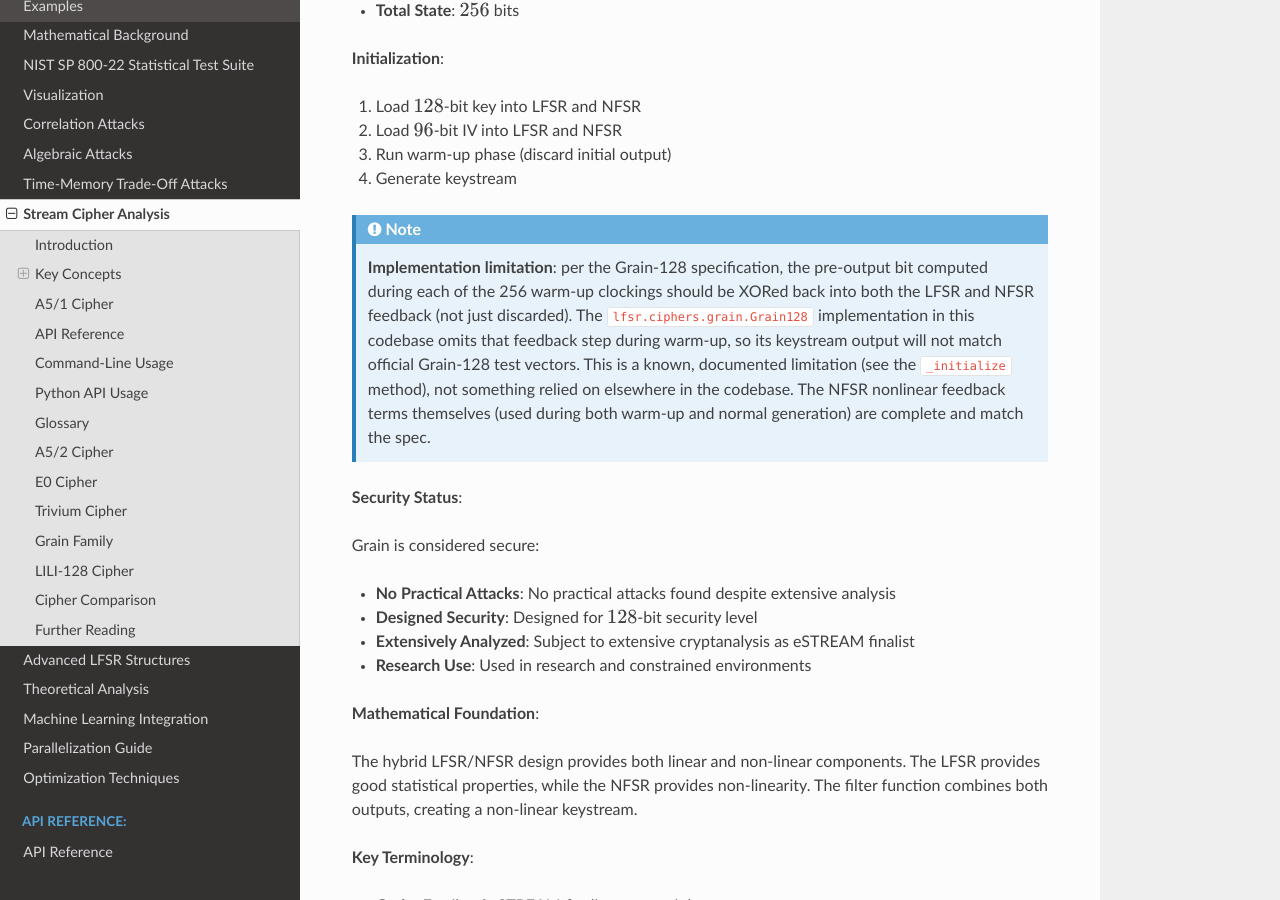
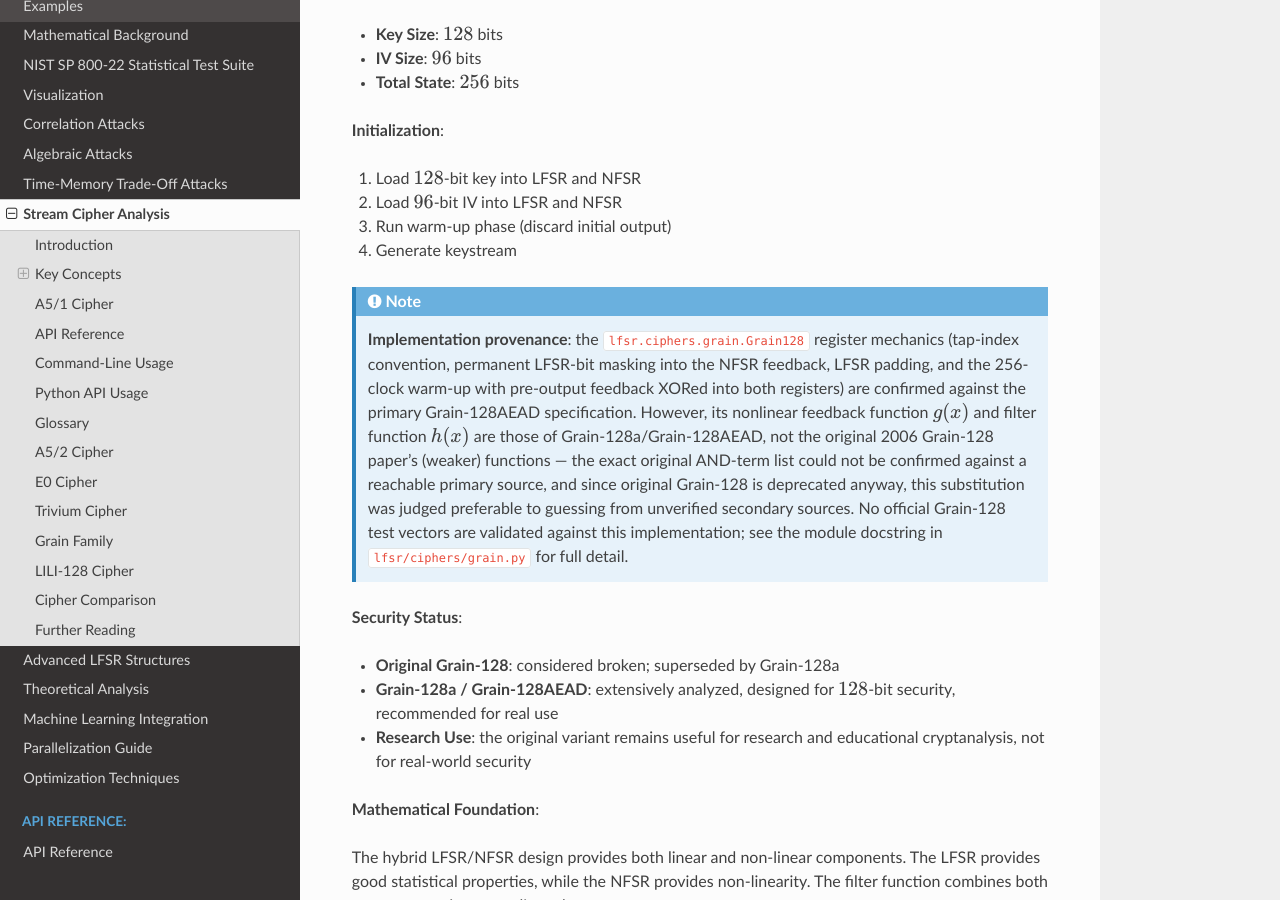
Before and after one commit to mkhellat/lfsr-seq, a Sphinx documentation site: the page built from docs/stream_ciphers.rst, in a window 1280 px wide and 900 px high, scrolled down 13540 px. Built offline with Sphinx 7.4.7 and the Read the Docs theme 3.1.0, drawn with Linux system fonts in a browser that asks for light colours; some of the changed text lies outside the part shown.

Commit message:
docs: update Grain-128 docs to reflect corrected implementation
Replace the stale warmup-limitation note with accurate provenance
information: register mechanics are primary-source confirmed, but
g(x)/h(x) are Grain-128a's functions rather than original Grain-128's.
Also corrects the security status claims -- original Grain-128 is
considered broken per its own designers' successor spec.

Co-Authored-By: Claude Sonnet 5 <noreply@anthropic.com>

```diff
--- a/docs/stream_ciphers.rst
+++ b/docs/stream_ciphers.rst
@@ -635,7 +635,12 @@ linear and non-linear components.
 
 - **Designed**: 2006 (Martin Hell, Thomas Johansson, Willi Meier)
 - **Purpose**: eSTREAM finalist (hardware category)
-- **Status**: Considered secure, used in research
+- **Status**: Original (2006) Grain-128 is considered broken; Grain-128a
+  (2011) and its successor Grain-128AEAD are the recommended, actively
+  analyzed members of the family. See "Grain-128AEAD: A lightweight AEAD
+  stream cipher" (Hell, Johansson, Meier, Sönnerup, Yoshida; NIST
+  Lightweight Cryptography submission, https://grain-128aead.github.io/),
+  Section 3.1.
 - **Variants**: Grain-128, Grain-128a (authenticated encryption variant)
 - **Design Philosophy**: Hybrid LFSR/NFSR design for hardware efficiency
 
@@ -662,26 +667,27 @@ Grain uses a hybrid design:
 4. Generate keystream
 
 .. note::
-   **Implementation limitation**: per the Grain-128 specification, the
-   pre-output bit computed during each of the 256 warm-up clockings should be
-   XORed back into both the LFSR and NFSR feedback (not just discarded). The
-   ``lfsr.ciphers.grain.Grain128`` implementation in this codebase omits that
-   feedback step during warm-up, so its keystream output will not match
-   official Grain-128 test vectors. This is a known, documented limitation
-   (see the ``_initialize`` method), not something relied on elsewhere in the
-   codebase. The NFSR nonlinear feedback terms themselves (used during both
-   warm-up and normal generation) are complete and match the spec.
+   **Implementation provenance**: the ``lfsr.ciphers.grain.Grain128``
+   register mechanics (tap-index convention, permanent LFSR-bit masking
+   into the NFSR feedback, LFSR padding, and the 256-clock warm-up with
+   pre-output feedback XORed into both registers) are confirmed against
+   the primary Grain-128AEAD specification. However, its nonlinear
+   feedback function :math:`g(x)` and filter function :math:`h(x)` are
+   those of Grain-128a/Grain-128AEAD, not the original 2006 Grain-128
+   paper's (weaker) functions — the exact original AND-term list could
+   not be confirmed against a reachable primary source, and since
+   original Grain-128 is deprecated anyway, this substitution was judged
+   preferable to guessing from unverified secondary sources. No official
+   Grain-128 test vectors are validated against this implementation; see
+   the module docstring in ``lfsr/ciphers/grain.py`` for full detail.
 
 **Security Status**:
 
-Grain is considered secure:
-
-- **No Practical Attacks**: No practical attacks found despite extensive
-  analysis
-- **Designed Security**: Designed for :math:`128`-bit security level
-- **Extensively Analyzed**: Subject to extensive cryptanalysis as eSTREAM
-  finalist
-- **Research Use**: Used in research and constrained environments
+- **Original Grain-128**: considered broken; superseded by Grain-128a
+- **Grain-128a / Grain-128AEAD**: extensively analyzed, designed for
+  :math:`128`-bit security, recommended for real use
+- **Research Use**: the original variant remains useful for research and
+  educational cryptanalysis, not for real-world security
 
 **Mathematical Foundation**:
 
```
